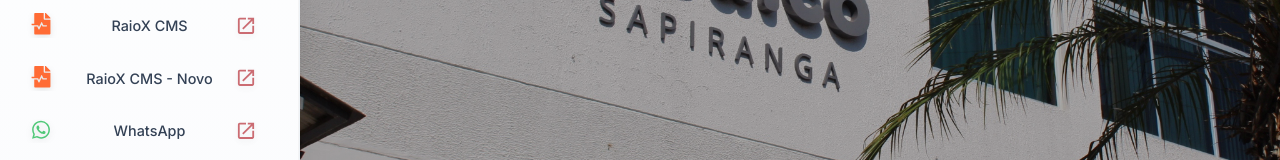
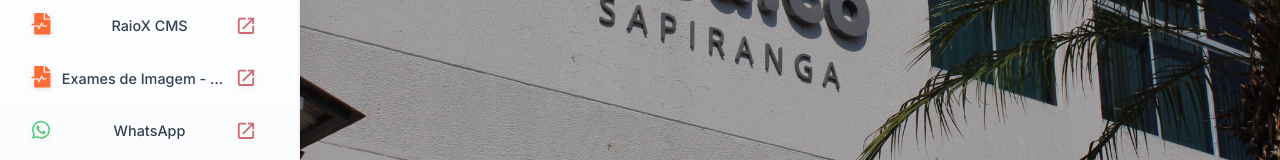
Before and after one commit to clovisantunes/cms_interno, a React (Vite) app: page / in a window 1280 px wide. Shown: the part 407-567 px from the top of the page. Built offline with nearby package versions, Linux system fonts and the light colour scheme.

Commit message:
Fix name

```diff
--- a/src/components/SiderBar/index.tsx
+++ b/src/components/SiderBar/index.tsx
@@ -132,7 +132,7 @@ export const Sidebar = ({ onSelectManual }: SidebarProps) => {
       extern: true
     },
     {
-      label: 'RaioX CMS - Novo',
+      label: 'Exames de Imagem - Animati',
       icon: getIconWithColor(<FaFileMedicalAlt />, 'accent'),
       action: () => handleNavigation('https://pacs.centroms.com.br', true, 'Raio X CMS'),
       extern: true
@@ -479,7 +479,6 @@ export const Sidebar = ({ onSelectManual }: SidebarProps) => {
           </ul>
         </div>
 
-        {/* Seção de Manuais */}
         <div className={styles.section}>
           {isExpanded && <p className={styles.sectionTitle}>Documentação</p>}
           <ul className={styles.menu}>
```
